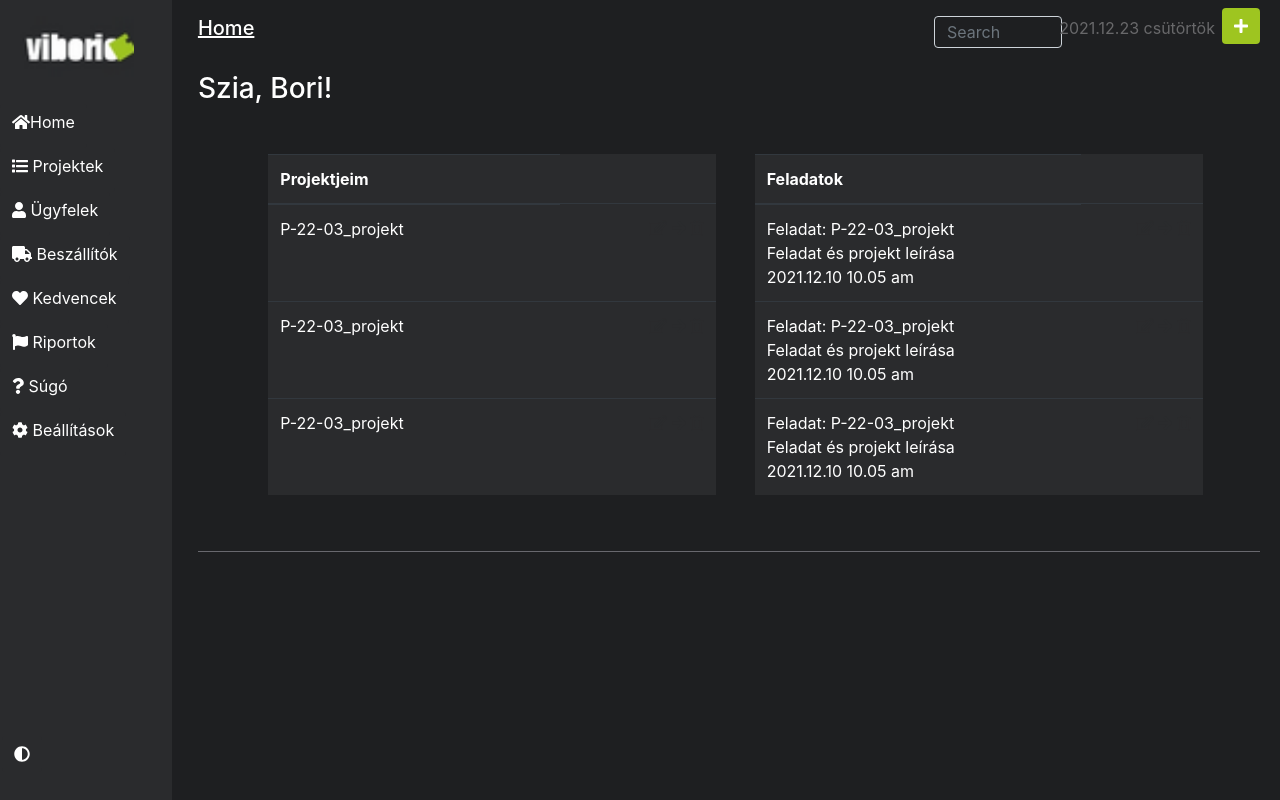
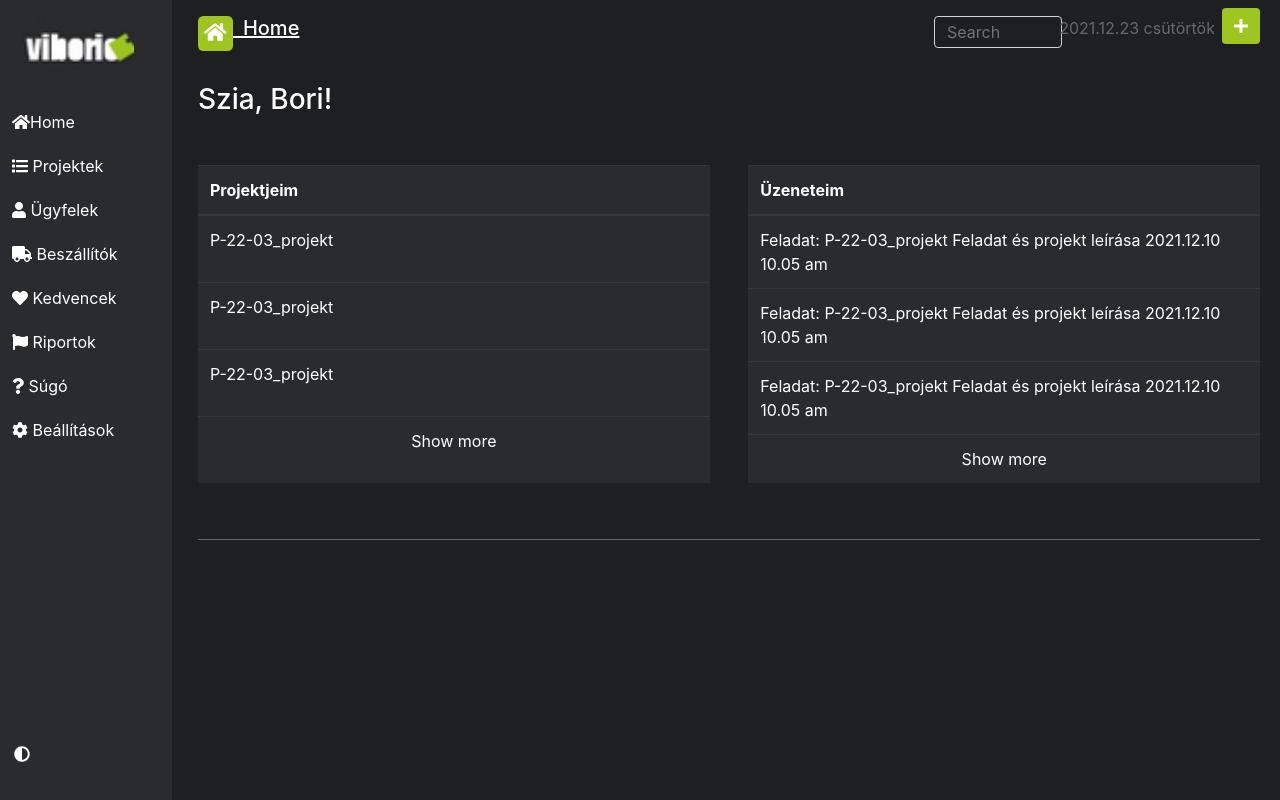
Before and after one commit to csabinemeth/ring_studio, a Vue app: page / in a window 1280 px wide. Built offline with nearby package versions, Linux system fonts and the light colour scheme.

Commit message:
2022.02.26

```diff
--- a/src/Views/Ajanlat.vue
+++ b/src/Views/Ajanlat.vue
@@ -39,7 +39,7 @@
   <button type="button" id="projectButton" class="btn btn-primary" @click="navToDashboard"><i class="fa-solid fa-chart-column"></i> Dashboard</button>
  <button type="button" id="projectButton" class="btn btn-primary" @click="navAdatlap"><i class="fa-solid fa-list"></i> Projektadatlap</button>
  <button type="button" id="projectButton" class="btn btn-primary" @click="navKoltsegvetes"><i class="fa-solid fa-chart-line"></i> Költségvetés</button>
- <button type="button" id="projectButton" class="btn btn-primary" @click="navToAjanlat"><i class="fa-solid fa-hand-holding-dollar"></i> Ajánlat</button>
+ <button type="button" id="projectButtonActive" class="btn btn-primary" @click="navToAjanlat"><i class="fa-solid fa-hand-holding-dollar"></i> Ajánlat</button>
  <button type="button" id="projectButton" class="btn btn-primary" @click="navToBeszerzes"><i class="fa-solid fa-dolly"></i> Beszerzés</button>
  <button type="button" id="projectButton" class="btn btn-primary" @click="navToEladas"><i class="fa-solid fa-cart-arrow-down"></i> Eladás</button>
  <button type="button" id="projectButton" class="btn btn-primary" @click="navToPenzugy"><i class="fa-solid fa-file-invoice-dollar"></i> Pénzügy</button>
--- a/src/Views/Beszerzes.vue
+++ b/src/Views/Beszerzes.vue
@@ -40,7 +40,7 @@
  <button type="button" id="projectButton" class="btn btn-primary" @click="navAdatlap"><i class="fa-solid fa-list"></i> Projektadatlap</button>
  <button type="button" id="projectButton" class="btn btn-primary" @click="navKoltsegvetes"><i class="fa-solid fa-chart-line"></i> Költségvetés</button>
  <button type="button" id="projectButton" class="btn btn-primary" @click="navToAjanlat"><i class="fa-solid fa-hand-holding-dollar"></i> Ajánlat</button>
- <button type="button" id="projectButton" class="btn btn-primary" @click="navToBeszerzes"><i class="fa-solid fa-dolly"></i> Beszerzés</button>
+ <button type="button" id="projectButtonActive" class="btn btn-primary" @click="navToBeszerzes"><i class="fa-solid fa-dolly"></i> Beszerzés</button>
  <button type="button" id="projectButton" class="btn btn-primary" @click="navToEladas"><i class="fa-solid fa-cart-arrow-down"></i> Eladás</button>
  <button type="button" id="projectButton" class="btn btn-primary" @click="navToPenzugy"><i class="fa-solid fa-file-invoice-dollar"></i> Pénzügy</button>
  <button type="button" id="projectButton" class="btn btn-primary" @click="navToDiviziok"><i class="fa-solid fa-layer-group"></i> Divíziok</button>
--- a/src/Views/Diviziok.vue
+++ b/src/Views/Diviziok.vue
@@ -43,7 +43,7 @@
  <button type="button" id="projectButton" class="btn btn-primary" @click="navToBeszerzes"><i class="fa-solid fa-dolly"></i> Beszerzés</button>
  <button type="button" id="projectButton" class="btn btn-primary" @click="navToEladas"><i class="fa-solid fa-cart-arrow-down"></i> Eladás</button>
  <button type="button" id="projectButton" class="btn btn-primary" @click="navToPenzugy"><i class="fa-solid fa-file-invoice-dollar"></i> Pénzügy</button>
- <button type="button" id="projectButton" class="btn btn-primary" @click="navToDiviziok"><i class="fa-solid fa-layer-group"></i> Divíziok</button>
+ <button type="button" id="projectButtonActive" class="btn btn-primary" @click="navToDiviziok"><i class="fa-solid fa-layer-group"></i> Divíziok</button>
  <button type="button" id="projectButton" class="btn btn-primary" @click="navToKatalogus"><i class="fa-solid fa-newspaper"></i> Katalógus</button>
  <button type="button" id="projectButton" class="btn btn-primary" @click="navToDocs"><i class="fa-solid fa-file-lines"></i> Dokumentumok</button>
 </div>
--- a/src/Views/Dokumentumok.vue
+++ b/src/Views/Dokumentumok.vue
@@ -44,7 +44,7 @@
  <button type="button" id="projectButton" class="btn btn-primary" @click="navToPenzugy"><i class="fa-solid fa-file-invoice-dollar"></i> Pénzügy</button>
  <button type="button" id="projectButton" class="btn btn-primary" @click="navToDiviziok"><i class="fa-solid fa-layer-group"></i> Divíziok</button>
  <button type="button" id="projectButton" class="btn btn-primary" @click="navToKatalogus"><i class="fa-solid fa-newspaper"></i> Katalógus</button>
- <button type="button" id="projectButton" class="btn btn-primary" @click="navToDocs"><i class="fa-solid fa-file-lines"></i> Dokumentumok</button>
+ <button type="button" id="projectButtonActive" class="btn btn-primary" @click="navToDocs"><i class="fa-solid fa-file-lines"></i> Dokumentumok</button>
 </div>
 <div class="dividerProject"></div>
 
--- a/src/Views/Eladas.vue
+++ b/src/Views/Eladas.vue
@@ -46,7 +46,7 @@
  <button type="button" id="projectButton" class="btn btn-primary" @click="navKoltsegvetes"><i class="fa-solid fa-chart-line"></i> Költségvetés</button>
  <button type="button" id="projectButton" class="btn btn-primary" @click="navToAjanlat"><i class="fa-solid fa-hand-holding-dollar"></i> Ajánlat</button>
  <button type="button" id="projectButton" class="btn btn-primary" @click="navToBeszerzes"><i class="fa-solid fa-dolly"></i> Beszerzés</button>
- <button type="button" id="projectButton" class="btn btn-primary" @click="navToEladas"><i class="fa-solid fa-cart-arrow-down"></i> Eladás</button>
+ <button type="button" id="projectButtonActive" class="btn btn-primary" @click="navToEladas"><i class="fa-solid fa-cart-arrow-down"></i> Eladás</button>
  <button type="button" id="projectButton" class="btn btn-primary" @click="navToPenzugy"><i class="fa-solid fa-file-invoice-dollar"></i> Pénzügy</button>
  <button type="button" id="projectButton" class="btn btn-primary" @click="navToDiviziok"><i class="fa-solid fa-layer-group"></i> Divíziok</button>
  <button type="button" id="projectButton" class="btn btn-primary" @click="navToKatalogus"><i class="fa-solid fa-newspaper"></i> Katalógus</button>
--- a/src/Views/Home.vue
+++ b/src/Views/Home.vue
@@ -1,7 +1,7 @@
 <template>
 <div class="homeBackground">
 <div class="topLine">
- <h5 class="homeTitle">Home</h5>
+ <h5 class="homeTitle"><div class="homeAvatar"><i class="fas fa-home" id="avatarIcon"></i></div>&ensp;Home</h5>
  <input class="form-control mr-sm-2" id="searchBar1" type="search" placeholder="Search" aria-label="Search">
  <text class="dateText1">2021.12.23 csütörtök</text>
 <div class="dropdown1">
@@ -27,15 +27,20 @@
   <tbody>
     <tr class="projectRow">
       <td>P-22-03_projekt </td>
-      <td class="iconCell"><i class="far fa-edit"></i>&nbsp;<i class="fas fa-arrow-right"></i>&nbsp;<i class="far fa-trash-alt"></i></td>
+
     </tr>
     <tr class="projectRow">
       <td >P-22-03_projekt</td>
-      <td class="iconCell"><i class="far fa-edit"></i>&nbsp;<i class="fas fa-arrow-right"></i>&nbsp;<i class="far fa-trash-alt"></i></td>
     </tr>
     <tr class="projectRow">
       <td >P-22-03_projekt</td>
-      <td class="iconCell"><i class="far fa-edit"></i>&nbsp;<i class="fas fa-arrow-right"></i>&nbsp;<i class="far fa-trash-alt"></i></td>
+
+    </tr>
+
+
+     <tr class="projectRow">
+      <td class="more">Show more</td>
+
     </tr>
 
   </tbody>
@@ -43,36 +48,41 @@
 
 <table class="table table-dark" id="projectsTable">
   <thead>
-  <th>Feladatok</th>
+  <th>Üzeneteim</th>
   </thead>
   <tbody>
     <tr class="projectRow">
       <td class="projectRow">
       Feladat: P-22-03_projekt
-      <br/>
+
        Feladat és projekt leírása
-       <br/>
+
        2021.12.10 10.05 am
 
       </td>
-       <td class="iconCell"><i class="far fa-edit"></i>&nbsp;<i class="fas fa-arrow-right"></i>&nbsp;<i class="far fa-trash-alt"></i></td>
+
     </tr>
     <tr class="projectRow">
       <td class="projectRow">Feladat: P-22-03_projekt
-      <br/>
+
        Feladat és projekt leírása
-       <br/>
+
        2021.12.10 10.05 am</td>
-        <td class="iconCell"><i class="far fa-edit"></i>&nbsp;<i class="fas fa-arrow-right"></i>&nbsp;<i class="far fa-trash-alt"></i></td>
+
     </tr>
     <tr class="projectRow">
       <td class="projectRow">Feladat: P-22-03_projekt
-      <br/>
+
        Feladat és projekt leírása
-       <br/>
+
        2021.12.10 10.05 am</td>
-        <td class="iconCell"><i class="far fa-edit"></i>&nbsp;<i class="fas fa-arrow-right"></i>&nbsp;<i class="far fa-trash-alt"></i></td>
+
     </tr>
+     <tr class="projectRow">
+      <td class="more">Show more</td>
+
+    </tr>
+
 
   </tbody>
 </table>
@@ -109,6 +119,7 @@ export default {
     color: white;
     text-decoration: underline;
     top: 2vh;
+    display: flex;
 
 }
 
@@ -123,6 +134,11 @@ export default {
 .iconCell{
   text-align: right;
 }
+
+.more{
+  text-align: center;
+}
+
 
 .divider{
     width: 84vw;
@@ -175,6 +191,22 @@ export default {
 
 }
 
+.homeAvatar{
+  background-color: #9ec520;
+  color: white;
+  width: 35px;
+  text-align: center;
+  height: 35px;
+   border-radius: 15%;
+}
+
+
+#avatarIcon{
+  position: relative;
+  top: 4.5px;
+
+}
+
 .dateText1{
     color: white;
      position: relative;
@@ -183,9 +215,9 @@ export default {
 }
 
 #projectsTable{
-    width: 35vw;
+    width: 40vw;
     position: relative;
-    left:4.5vw;
+    left:-1vw;
     top: 10vh;
     margin-left: 3vw;
     background-color: #2a2b2d;
--- a/src/Views/Katalogus.vue
+++ b/src/Views/Katalogus.vue
@@ -43,7 +43,7 @@
  <button type="button" id="projectButton" class="btn btn-primary" @click="navToEladas"><i class="fa-solid fa-cart-arrow-down"></i> Eladás</button>
  <button type="button" id="projectButton" class="btn btn-primary" @click="navToPenzugy"><i class="fa-solid fa-file-invoice-dollar"></i> Pénzügy</button>
  <button type="button" id="projectButton" class="btn btn-primary" @click="navToDiviziok"><i class="fa-solid fa-layer-group"></i> Divíziok</button>
- <button type="button" id="projectButton" class="btn btn-primary" @click="navToKatalogus"><i class="fa-solid fa-newspaper"></i> Katalógus</button>
+ <button type="button" id="projectButtonActive" class="btn btn-primary" @click="navToKatalogus"><i class="fa-solid fa-newspaper"></i> Katalógus</button>
  <button type="button" id="projectButton" class="btn btn-primary" @click="navToDocs"><i class="fa-solid fa-file-lines"></i> Dokumentumok</button>
 </div>
 
--- a/src/Views/Penzugy.vue
+++ b/src/Views/Penzugy.vue
@@ -49,7 +49,7 @@
  <button type="button" id="projectButton" class="btn btn-primary" @click="navToAjanlat"><i class="fa-solid fa-hand-holding-dollar"></i> Ajánlat</button>
  <button type="button" id="projectButton" class="btn btn-primary" @click="navToBeszerzes"><i class="fa-solid fa-dolly"></i> Beszerzés</button>
  <button type="button" id="projectButton" class="btn btn-primary" @click="navToEladas"><i class="fa-solid fa-cart-arrow-down"></i> Eladás</button>
- <button type="button" id="projectButton" class="btn btn-primary" @click="navToPenzugy"><i class="fa-solid fa-file-invoice-dollar"></i> Pénzügy</button>
+ <button type="button" id="projectButtonActive" class="btn btn-primary" @click="navToPenzugy"><i class="fa-solid fa-file-invoice-dollar"></i> Pénzügy</button>
  <button type="button" id="projectButton" class="btn btn-primary" @click="navToDiviziok"><i class="fa-solid fa-layer-group"></i> Divíziok</button>
  <button type="button" id="projectButton" class="btn btn-primary" @click="navToKatalogus"><i class="fa-solid fa-newspaper"></i> Katalógus</button>
  <button type="button" id="projectButton" class="btn btn-primary" @click="navToDocs"><i class="fa-solid fa-file-lines"></i> Dokumentumok</button>
--- a/src/Views/Project_adatlap.vue
+++ b/src/Views/Project_adatlap.vue
@@ -16,7 +16,7 @@
 </div>
 <div class="buttonLine">
   <button type="button" id="projectButton" class="btn btn-primary" @click="navToDashboard"><i class="fa-solid fa-chart-column"></i> Dashboard</button>
- <button type="button" id="projectButton" class="btn btn-primary" @click="navAdatlap"><i class="fa-solid fa-list"></i> Projektadatlap</button>
+ <button type="button" id="projectButtonActive" class="btn btn-primary" @click="navAdatlap"><i class="fa-solid fa-list"></i> Projektadatlap</button>
  <button type="button" id="projectButton" class="btn btn-primary" @click="navKoltsegvetes"><i class="fa-solid fa-chart-line"></i> Költségvetés</button>
  <button type="button" id="projectButton" class="btn btn-primary" @click="navToAjanlat"><i class="fa-solid fa-hand-holding-dollar"></i> Ajánlat</button>
  <button type="button" id="projectButton" class="btn btn-primary" @click="navToBeszerzes"><i class="fa-solid fa-dolly"></i> Beszerzés</button>
--- a/src/Views/Project_koltsegvetes.vue
+++ b/src/Views/Project_koltsegvetes.vue
@@ -38,7 +38,7 @@
 <div class="buttonLine">
   <button type="button" id="projectButton" class="btn btn-primary" @click="navToDashboard"><i class="fa-solid fa-chart-column"></i> Dashboard</button>
  <button type="button" id="projectButton" class="btn btn-primary" @click="navAdatlap"><i class="fa-solid fa-list"></i> Projektadatlap</button>
- <button type="button" id="projectButton" class="btn btn-primary" @click="navKoltsegvetes"><i class="fa-solid fa-chart-line"></i> Költségvetés</button>
+ <button type="button" id="projectButtonActive" class="btn btn-primary" @click="navKoltsegvetes"><i class="fa-solid fa-chart-line"></i> Költségvetés</button>
  <button type="button" id="projectButton" class="btn btn-primary" @click="navToAjanlat"><i class="fa-solid fa-hand-holding-dollar"></i> Ajánlat</button>
  <button type="button" id="projectButton" class="btn btn-primary" @click="navToBeszerzes"><i class="fa-solid fa-dolly"></i> Beszerzés</button>
  <button type="button" id="projectButton" class="btn btn-primary" @click="navToEladas"><i class="fa-solid fa-cart-arrow-down"></i> Eladás</button>
```
Also changed, not shown: src/Views/Project.vue (+8 -1 lines), src/Views/ProjectList.vue (+29 -2 lines).
